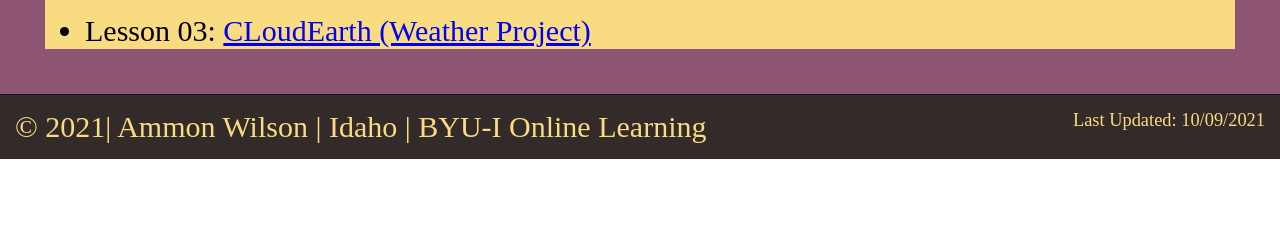
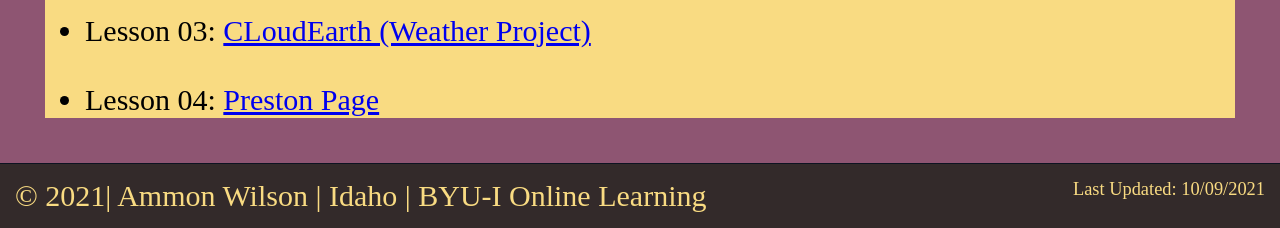
Before and after one commit to TheStarCorner/wdd230, a plain HTML site: page index.html in a window 1280 px wide. Shown: the part 693-921 px from the top of the page. Before the commit the page ends 852 px from the top, so only its background shows below. Drawn offline with Linux system fonts and the light colour scheme.

Commit message:
hyperlink week 4

```diff
--- a/index.html
+++ b/index.html
@@ -21,6 +21,8 @@
             <li>Lesson 02: <a href="./lesson2/designPrinciples.html">Design Prinicples</a></li>
             <br>
             <li>Lesson 03: <a href="./lesson3/index.html">CLoudEarth (Weather Project)</a> </li>
+            <br>
+            <li>Lesson 04: <a href="./lesson4/preston-4.html">Preston Page</a> </li>
           </ul>
         </section>
     </div>
```
